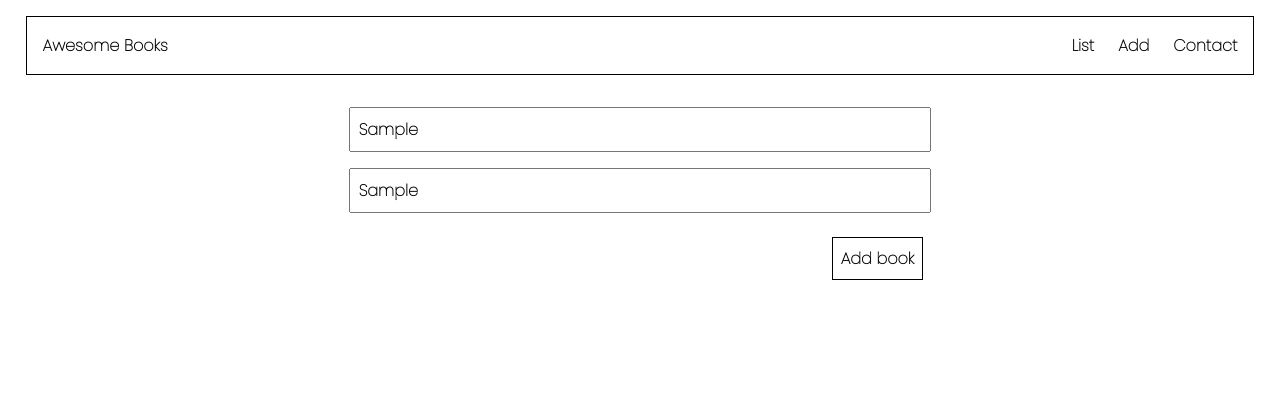
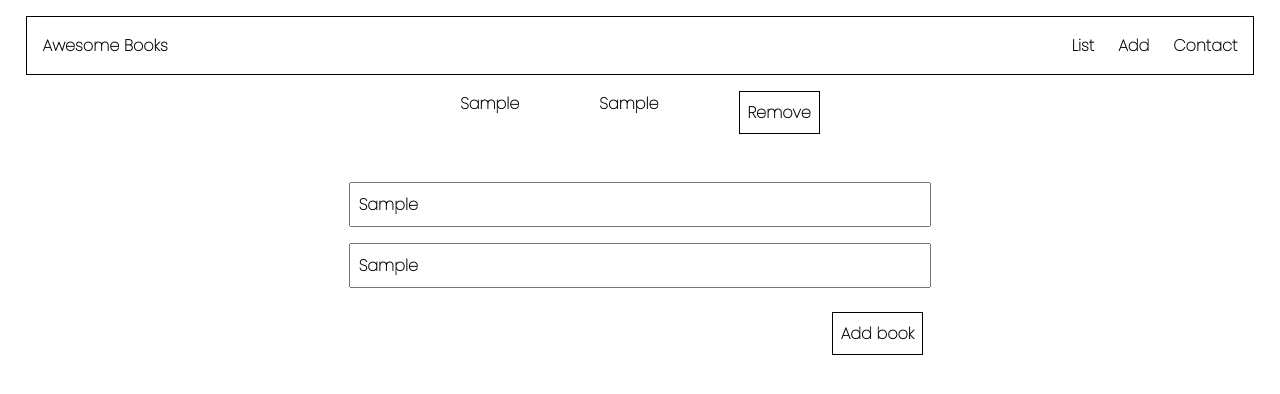
Before and after one commit to rominana/awesome-books, a website: page index.html in a window 1280 px wide. Both pictures are taken after typing "Sample", "Sample" into the empty fields and a click on the button "Add book". Drawn offline with Linux system fonts and the light colour scheme.

Commit message:
Add remove button fuction

```diff
--- a/css/style.css
+++ b/css/style.css
@@ -110,8 +110,6 @@ nav > ul {
 }
 
 #add-book:active {
-  transform: translate(5px, 5px);
-  box-shadow: none;
   background-color: rgb(156, 147, 147);
 }
 
@@ -126,17 +124,15 @@ nav > ul {
   list-style: none;
   width: 100%;
   display: flex;
-  margin-left: ;
-  /* justify-content: space-between; */
   padding: 1rem;
-  align-items: center;
-  margin-left: 150px;
   gap: 80px;
-  align-items: center;
+  max-width: 50%;
+  margin: 0 auto;
+  justify-content:center;
 }
 
 #book-list li:nth-child(2n) {
-  background-color: 	rgb(211,211,211);
+  background-color: rgb(211, 211, 211);
 }
 
 #contact {
--- a/js/script.js
+++ b/js/script.js
@@ -13,14 +13,14 @@ class Book {
   }
 }
 
-//Create a function to add a new book to the collection
+// Create a function to add a new book to the collection
 function getBookInfo(title, author, id) {
   const divAuthor = document.createElement('div');
   const divTitle = document.createElement('div');
   const removeButton = document.createElement('button');
   const li = document.createElement('li');
 
-  //Add id and classes to the elements
+  // Add id and classes to the elements
   divTitle.classList.add('author');
   divAuthor.classList.add('title');
   removeButton.classList.add('remove');
@@ -34,7 +34,7 @@ function getBookInfo(title, author, id) {
   removeButton.innerText = 'Remove';
   removeButton.type = 'button';
 
-  //append elements
+  // append elements
   li.appendChild(divTitle);
   li.appendChild(divAuthor);
   li.appendChild(removeButton);
@@ -42,12 +42,12 @@ function getBookInfo(title, author, id) {
   return li;
 }
 
-//storage data in the browser
+// storage data in the browser
 function storeData() {
   localStorage.setItem('bookData', JSON.stringify(bookData));
 }
 
-//load data in the browser
+// load data in the browser
 function loadData() {
   const data = localStorage.getItem('bookData');
   if (data) {
@@ -59,3 +59,25 @@ function loadData() {
 }
 
 loadData();
+
+// Add element from list
+
+addBook.addEventListener('click', () => {
+  if (newTitle.value && newAuthor.value) {
+    // create an id to the elements
+    const id = bookData[bookData.length - 1] ? bookData[bookData.length - 1].id + 1 : 1;
+    const book = new Book(newTitle.value, newAuthor.value, id);
+    bookData.push(book);
+    bookList.appendChild(getBookInfo(book.title, book.author, book.id));
+    storeData();
+  }
+});
+
+// remove element from list of books
+function removeListElement(id) {
+  const li = document.getElementById(`book${id}`);
+  bookData = bookData.filter((book) => book.id !== id);
+  storeData();
+}
+
+removeListElement(0);
```
